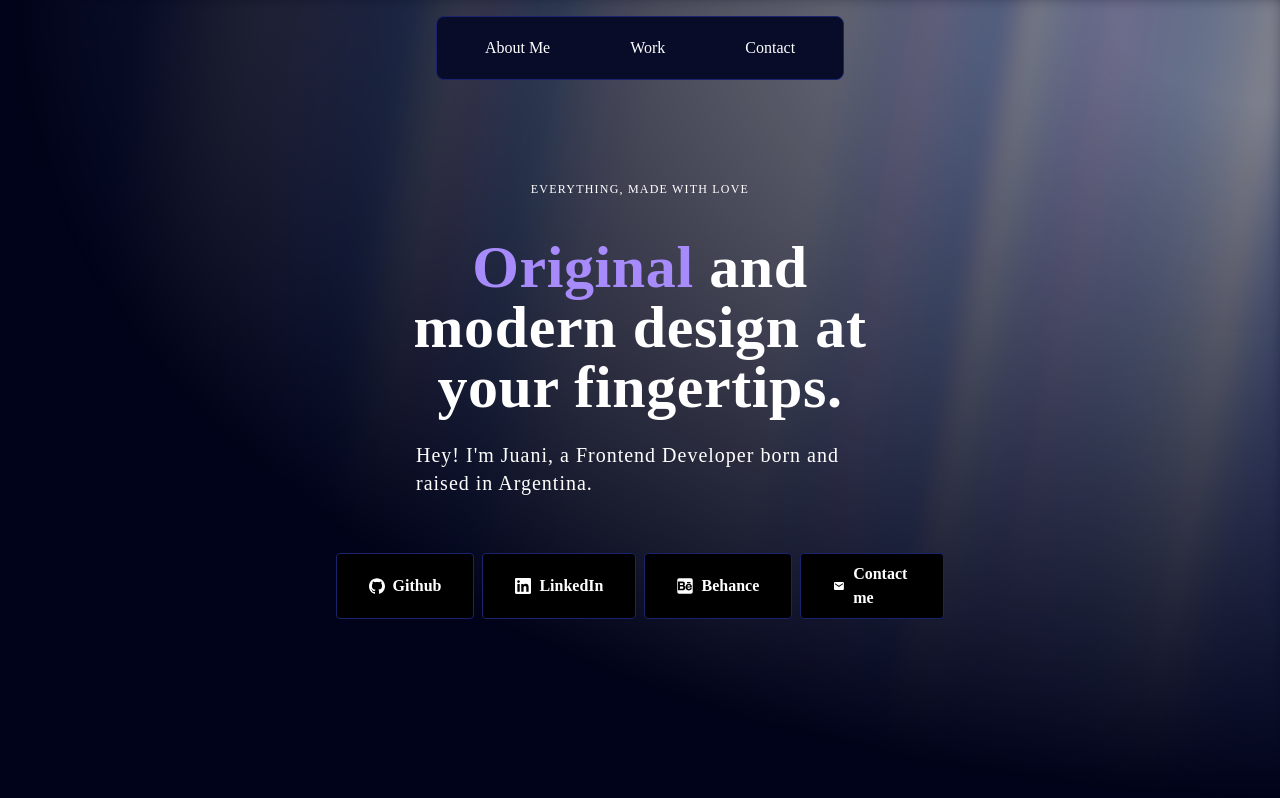
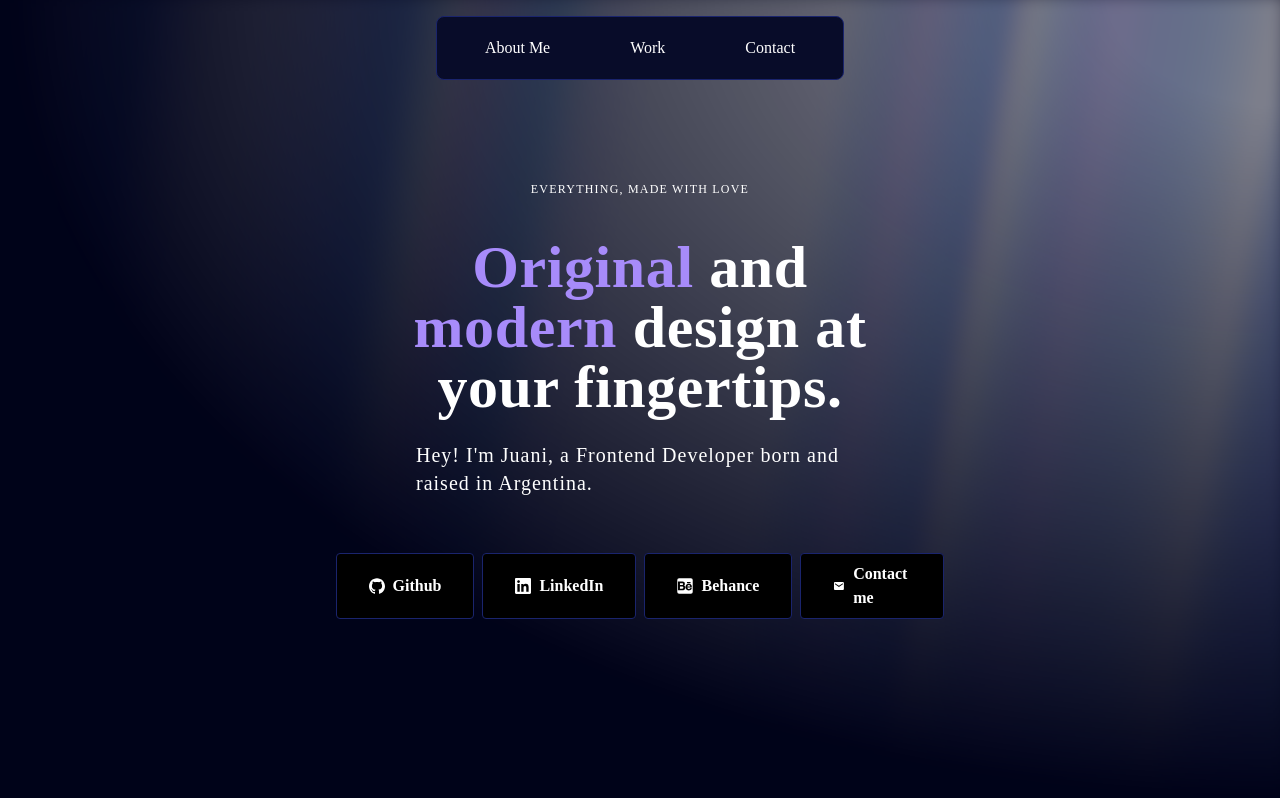
Before and after one commit to juanigarciadev/portfolio, a Next.js app: page / in a window 1280 px wide. Shown: the top 798 px of the page. Built offline with nearby package versions, Linux system fonts and the light colour scheme.

Commit message:
'modern' at hero now in purple

```diff
--- a/src/components/ui/TextGenerateEffect.tsx
+++ b/src/components/ui/TextGenerateEffect.tsx
@@ -37,7 +37,7 @@ export const TextGenerateEffect = ({
           return (
             <motion.span
               key={word + idx}
-              className={`${idx === 0 ? 'text-corporative text-6xl md:text-3xl' : 'text-white text-6xl md:text-3xl'} opacity-0`}
+              className={`${idx === 0 || idx === 2 ? 'text-corporative text-6xl md:text-3xl' : 'text-white text-6xl md:text-3xl'} opacity-0`}
               style={{
                 filter: filter ? "blur(10px)" : "none",
               }}
```
